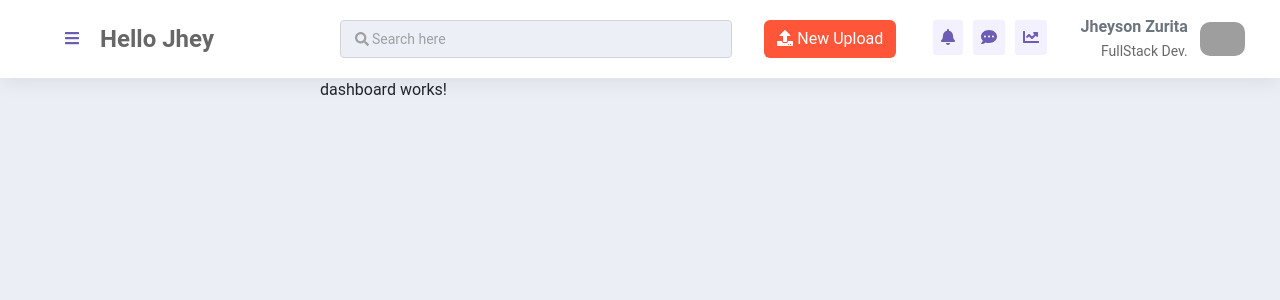
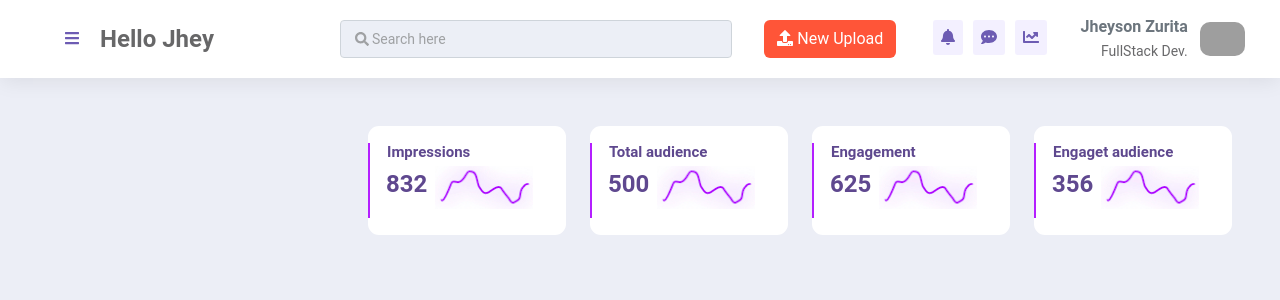
Before and after one commit to jheyson789/dashboard-angular, an Angular app: page /home/dashboard in a window 1280 px wide. Shown: the top 300 px of the page. Built offline with nearby package versions, Linux system fonts and the light colour scheme; grey boxes are pictures that could not be loaded.

Commit message:
status view

```diff
--- a/src/app/home/home.module.ts
+++ b/src/app/home/home.module.ts
@@ -4,9 +4,10 @@ import {CommonModule} from '@angular/common';
 import {HomeComponent} from './home.component';
 import {SharedModule} from '../shared/shared.module';
 import {RouterModule} from '@angular/router';
+import {PagesModule} from './pages/pages.module';
 
 @NgModule({
   declarations: [HomeComponent],
-  imports: [CommonModule, RouterModule, SharedModule],
+  imports: [CommonModule, RouterModule, SharedModule, PagesModule],
 })
 export class HomeModule {}
--- /dev/null
+++ b/src/app/home/pages/components/status-view/status-view.component.css
@@ -0,0 +1,21 @@
+.card {
+  border: none;
+  padding: 17px 17px 17px 0px;
+  border-radius: 11px;
+}
+
+.card .card-title {
+  border-left: 2px solid #b41fff;
+  font-size: 15px;
+  margin: 0;
+  padding-left: 17px;
+  font-weight: 700;
+}
+
+.card .card-body {
+  color: #5f488f;
+  padding-top: 5px;
+  padding-bottom: 0;
+  border-left: 2px solid #b41fff;
+  font-weight: 600;
+}
--- /dev/null
+++ b/src/app/home/pages/components/status-view/status-view.component.html
@@ -0,0 +1,16 @@
+<div class="row">
+  <div class="col-md-3" *ngFor="let status of statusData">
+    <div class="card">
+      <h5 class="card-title">{{ status.title }}</h5>
+      <div
+        class="card-body d-flex align-content-center justify-content-between"
+        [style.font-size.px]="24"
+      >
+        <p>{{ status.amount }}</p>
+        <div class="img">
+          <img [src]="status.image" [alt]="status.title" class="w-100" />
+        </div>
+      </div>
+    </div>
+  </div>
+</div>
--- /dev/null
+++ b/src/app/home/pages/components/status-view/status-view.component.ts
@@ -0,0 +1,15 @@
+import {Component, OnInit} from '@angular/core';
+import {statusData} from 'src/app/shared/data/status-view.data';
+
+@Component({
+  selector: 'app-status-view',
+  templateUrl: './status-view.component.html',
+  styleUrls: ['./status-view.component.css'],
+})
+export class StatusViewComponent implements OnInit {
+  public statusData = statusData;
+
+  constructor() {}
+
+  ngOnInit(): void {}
+}
--- a/src/app/home/pages/dashboard/dashboard.component.html
+++ b/src/app/home/pages/dashboard/dashboard.component.html
@@ -1 +1,7 @@
-<p>dashboard works!</p>
+<div class="container-fluid p-5">
+  <div class="status-view">
+    <!-- <div class="col-md-3"> -->
+    <app-status-view></app-status-view>
+    <!-- </div> -->
+  </div>
+</div>
--- /dev/null
+++ b/src/app/shared/data/status-view.data.ts
@@ -0,0 +1,23 @@
+type statusDataType = {title: string; amount: number; image: string};
+export const statusData: statusDataType[] = [
+  {
+    title: 'Impressions',
+    amount: 832,
+    image: '/assets/img/status-graph.png',
+  },
+  {
+    title: 'Total audience',
+    amount: 500,
+    image: '/assets/img/status-graph.png',
+  },
+  {
+    title: 'Engagement',
+    amount: 625,
+    image: '/assets/img/status-graph.png',
+  },
+  {
+    title: 'Engaget audience',
+    amount: 356,
+    image: '/assets/img/status-graph.png',
+  },
+];
```
Also changed, not shown: src/app/home/pages/components/components.module.ts (added, +11 -0 lines), src/app/home/pages/pages.module.ts (+8 -12 lines), src/assets/img/status-graph.png (added), 1 other file (tests, documents, lock files or other folders).
